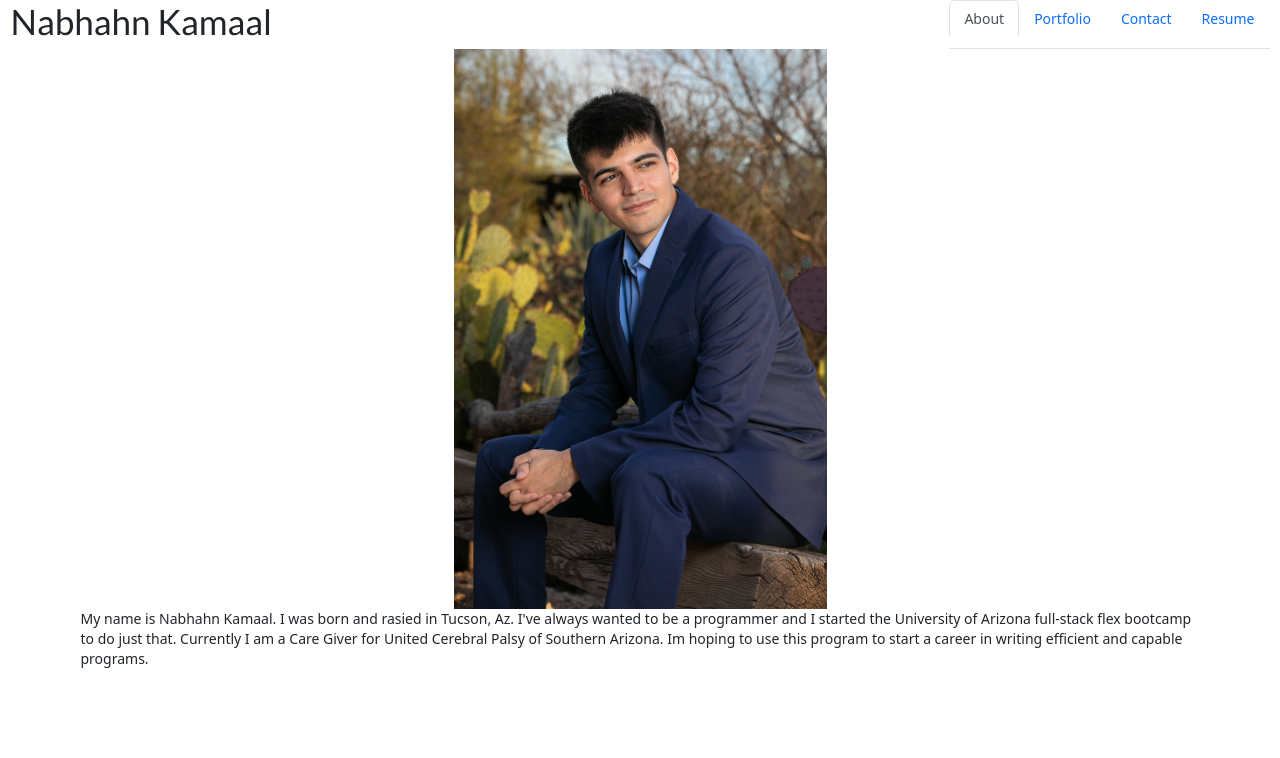
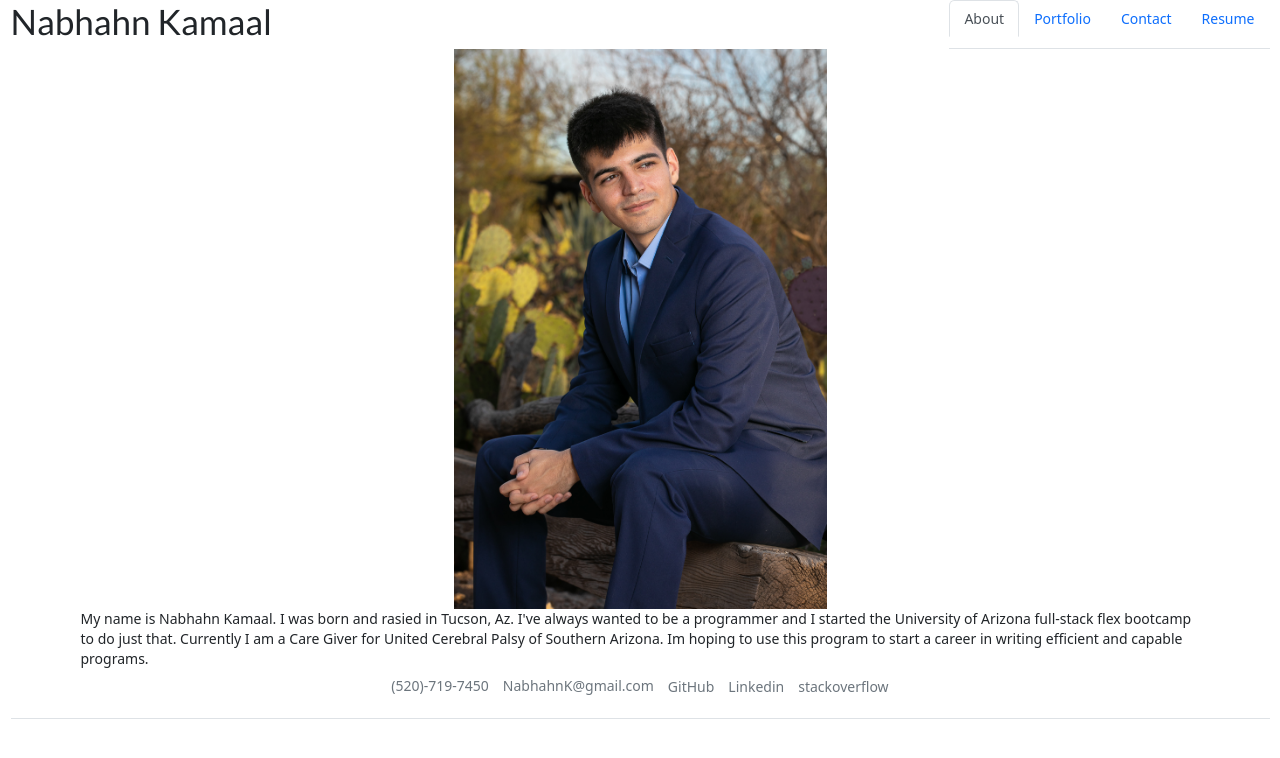
Before and after one commit to NabhahnK/nkportfolio, a React (Create React App) app: page / in a window 1280 px wide. Shown: the top 758 px of the page. Built offline with nearby package versions, Linux system fonts and the light colour scheme.

Commit message:
styles and added footer to page

```diff
--- a/src/components/Footer.js
+++ b/src/components/Footer.js
@@ -1,10 +1,26 @@
-import React, { useState } from "react";
+import React from "react";
 
 const Footer = () => {
-    return
+    return(
     <footer>
-
+        <ul class="nav justify-content-center border-bottom pb-3 mb-3">
+            <li class="nav-item">
+                <p class="nav-link px-2 text-muted">(520)-719-7450</p>
+            </li>
+            <li class="nav-item">
+                <p class="nav-link px-2 text-muted">NabhahnK@gmail.com</p>
+            </li>
+            <li class="nav-item">
+                <a href="https://github.com/NabhahnK" class="nav-link px-2 text-muted">GitHub</a>
+            </li>
+            <li class="nav-item">
+                <a href="https://www.linkedin.com/in/nabhahn-kamaal-604b39235/" class="nav-link px-2 text-muted">Linkedin</a>
+            </li>
+            <li class="nav-item">
+                <a href="https://stackoverflow.com/users/18591739/nabhahnk" class="nav-link px-2 text-muted">stackoverflow</a>
+            </li>
+        </ul>
     </footer>
-}
+)}
 
 export default Footer;
--- a/src/components/PortfolioContainer.js
+++ b/src/components/PortfolioContainer.js
@@ -4,6 +4,7 @@ import About from './pages/About';
 import Resume from './pages/Resume';
 import Contact from './pages/Contact';
 import Header from './Header';
+import Footer from './Footer';
 
 export default function PortfolioContainer() {
   const [currentPage, setCurrentPage] = useState('About');
@@ -30,6 +31,7 @@ export default function PortfolioContainer() {
       <Header currentPage={currentPage} handlePageChange={handlePageChange} />
       {/* Here we are calling the renderPage method which will return a component  */}
       {renderPage()}
+      <Footer />
     </div>
   );
 }
```
